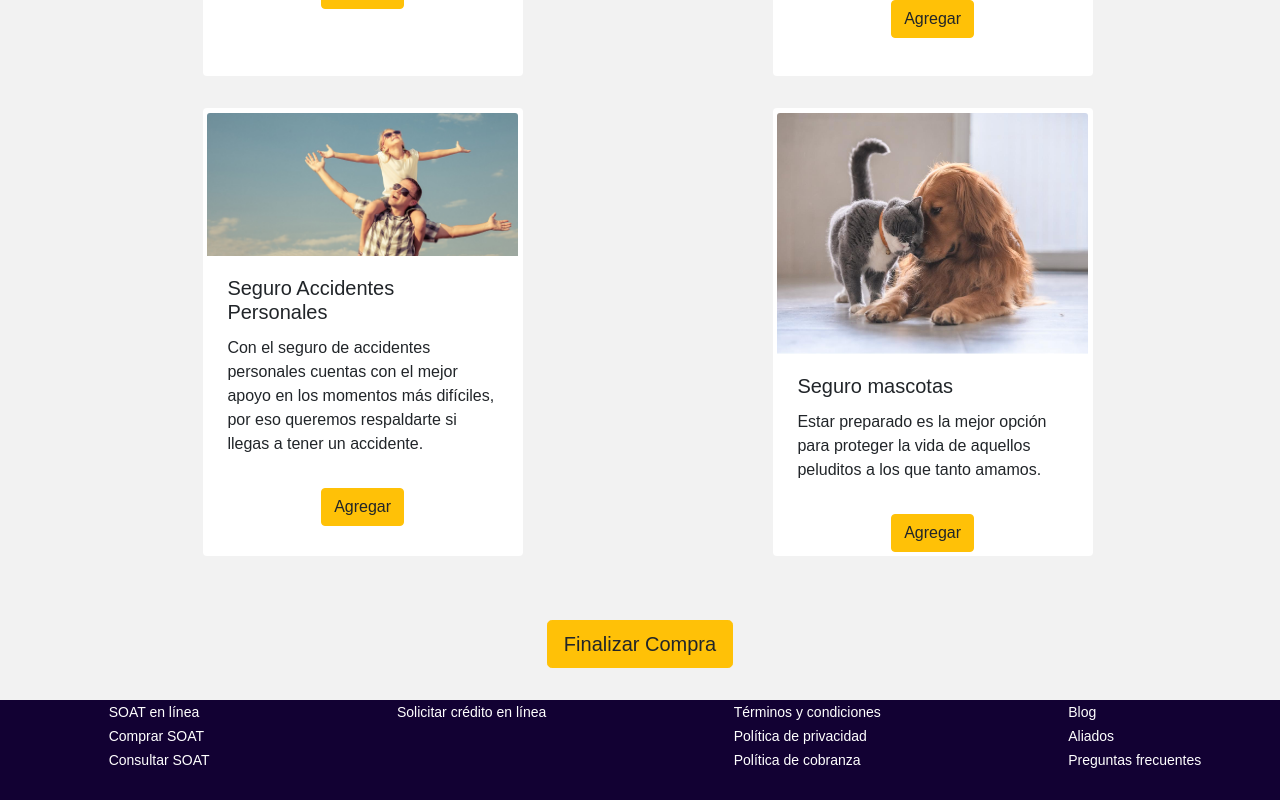
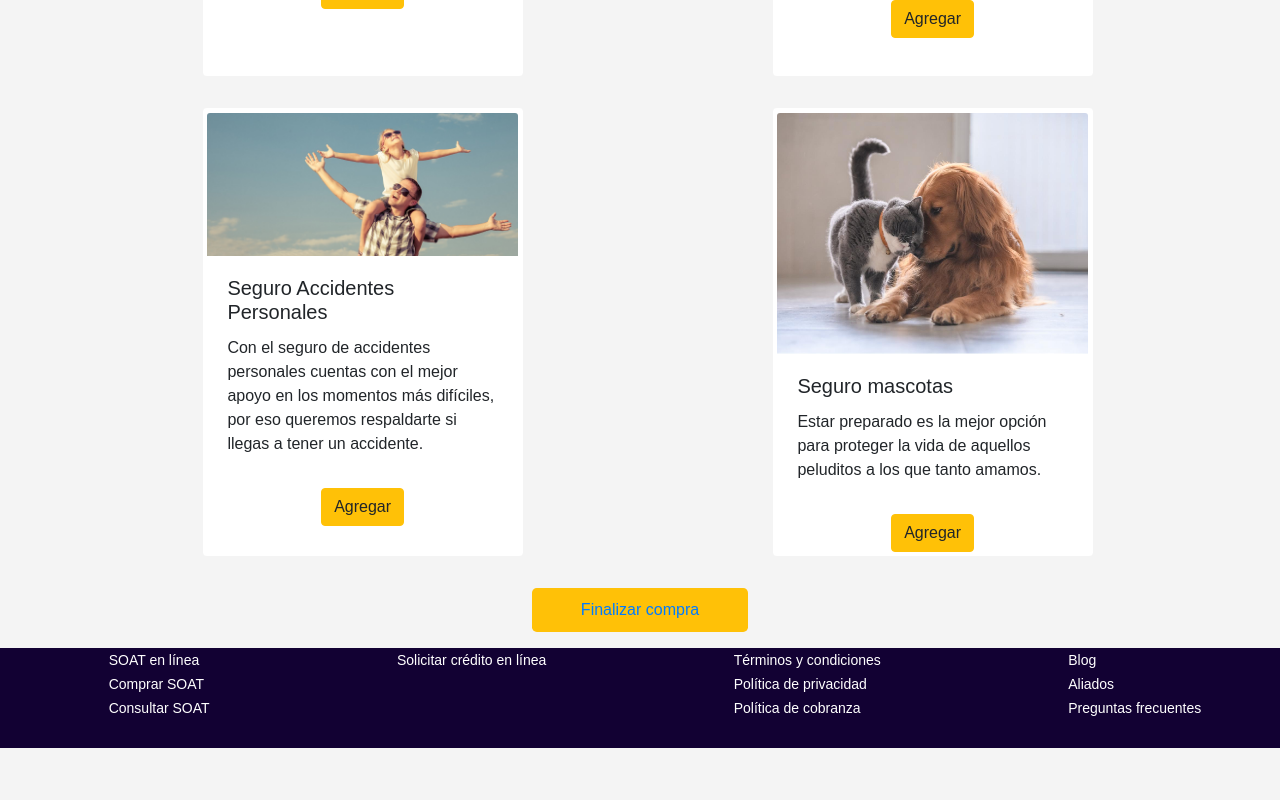
Before and after one commit to Jisel85/CheckoutGrupoR5, a React (Create React App) app: page / in a window 1280 px wide. Shown: the part 511-1311 px from the top of the page. After the commit the page ends 1259 px from the top, so only its background shows below. Built offline with nearby package versions, Linux system fonts and the light colour scheme.

Commit message:
cambio de color del body y se agrega medio de pago pse

```diff
--- a/src/containers/Recommended.jsx
+++ b/src/containers/Recommended.jsx
@@ -8,6 +8,7 @@ import { Card, Button, Container, Row, Col } from 'react-bootstrap';
 import Header from '../components/Header';
 import '../styles/Recommended.scss';
 import Footer from '../components/Footer';
+import { Link } from 'react-router-dom';
 
 function Recommended() {
   return (
@@ -71,11 +72,14 @@ function Recommended() {
           </Col>
         </Row>
       </Container>
-      <button type="button" class="btn btn-warning btn-lg">Finalizar Compra</button>
+      <span className="input-group-btn">
+        <Link to="/checkout">Finalizar compra</Link>
+      </span>
     </div>
     <Footer />
     </>
   );
 }
 
+
 export default Recommended;
--- a/src/containers/checkout.jsx
+++ b/src/containers/checkout.jsx
@@ -46,7 +46,7 @@ const checkout = () => (
             <form action="#" class="credit-card-div">
             <div class="panel panel-default" >
                 <div class="panel-heading">
-                    <span>Métodos de pago</span>
+                    <span>Pago Tarjeta de Crédito</span>
                     <div class="row ">
                         <div class="col-md-12">
                             <input type="text" class="form-control" placeholder="Introduce el No. de tarjeta" />
@@ -91,6 +91,16 @@ const checkout = () => (
                     </div>
                 </div>
             </div>
+            <div class="panel panel-default" >
+                <div class="panel-heading">
+                    <span>Transferencia desde tu banco con PSE</span>
+                    <div class="row ">
+                        <div class="col-md-12">
+                            <input type="text" class="form-control" placeholder="¿Cuál es tu banco? " />
+                        </div>
+                    </div>
+                </div>
+            </div>
         </form>
         </div>
         <div class="price">
--- a/src/styles/Recommended.scss
+++ b/src/styles/Recommended.scss
@@ -36,3 +36,21 @@
   flex-grow: .5;
   max-width: 100%;
 }
+
+.input-group-btn{
+  border-style: solid;
+  background-color:#ffc107;
+  border-color: transparent;
+  border-radius: .3rem;
+  padding: 0 48px;
+  height: 44px;
+  line-height: 42px;
+  font-size: 16px;
+  border-width: 1px;
+  font-family: Arial, Helvetica, sans-serif;
+  color:black;
+  margin: 0rem 0rem 1rem 0rem;
+  a:link, a:visited, a:active {
+    text-decoration:none;
+}
+}
--- a/src/styles/checkout.scss
+++ b/src/styles/checkout.scss
@@ -15,7 +15,7 @@
 .credit-card-div .small-font { font-size:9px; }
 .credit-card-div .pad-adjust { padding-top:10px; }
 .credit-card-div {
-    width: 50%;
+    width: 70%;
     text-align: center;
 
 }
@@ -66,6 +66,8 @@ ul {
     margin-top: 1rem;
     box-sizing: border-box;
     font-family: Arial, Helvetica, sans-serif;
+    background-color:#f2f2f2b4;
+    font-weight: bold;
 }
 
 .price{
@@ -77,6 +79,19 @@ ul {
 }
 
 body{
-    background-color: #f2f2f2;
+    background-color: #f2f2f2d7;
     font-family: Arial, Helvetica, sans-serif;
 }
+
+.form-group {
+    margin-bottom: 0rem;
+}
+
+.panel-heading{
+    margin: 3rem 3rem 3rem 1rem;
+}
+
+.credit-card-div{
+ display: flex;
+
+}
```
Also changed, not shown: 1 other file (tests, documents, lock files or other folders).
